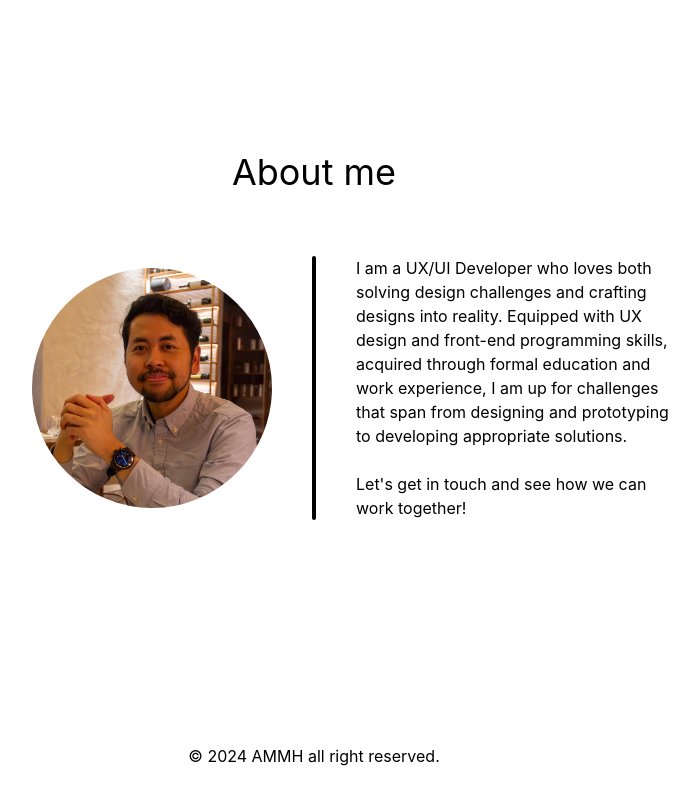
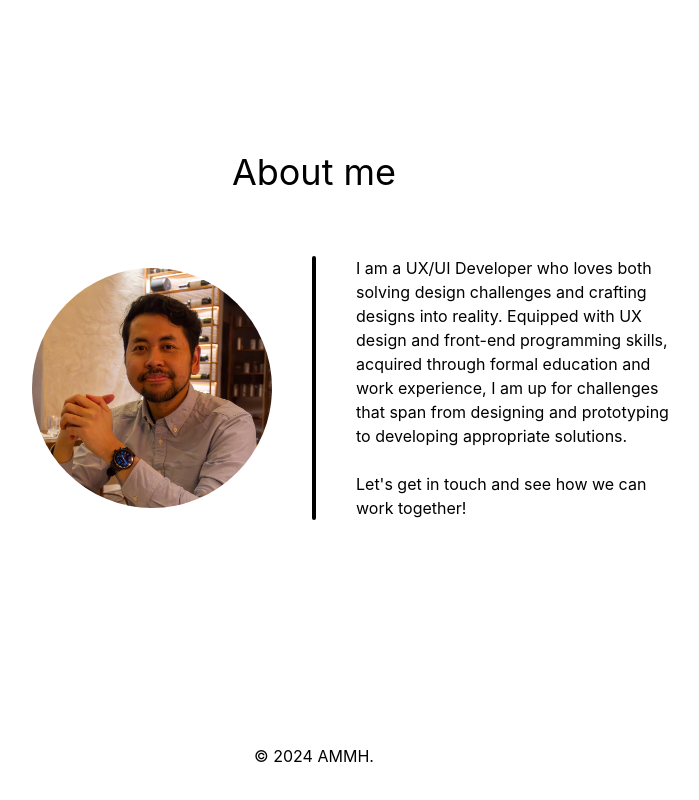
Before and after one commit to mauleous/mauleous-portfolio-v2, a React (Create React App) app: page / in a window 1280 px wide. Shown: the part 2400-3200 px from the top of the page, without its empty margins (326-1025 px from the left). Built offline with nearby package versions, Linux system fonts and the light colour scheme.

Commit message:
Shorten footer text.

```diff
--- a/src/components/Footer.js
+++ b/src/components/Footer.js
@@ -1,7 +1,7 @@
 const Footer = () => {
     return(
         <div className="py-8">
-            <p>© 2024 AMMH all right reserved.</p>
+            <p>© 2024 AMMH.</p>
         </div>
     );
 }
```
